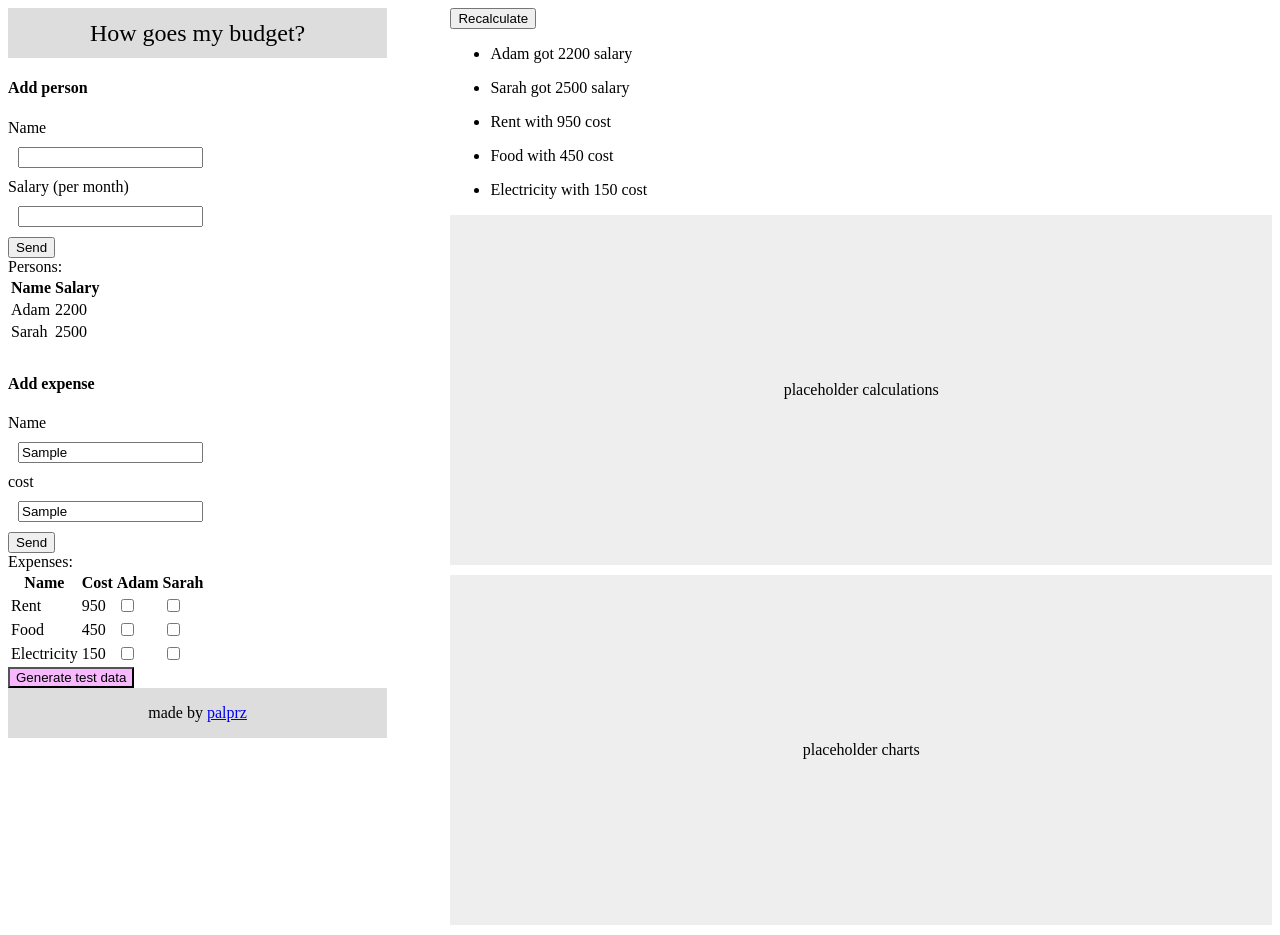
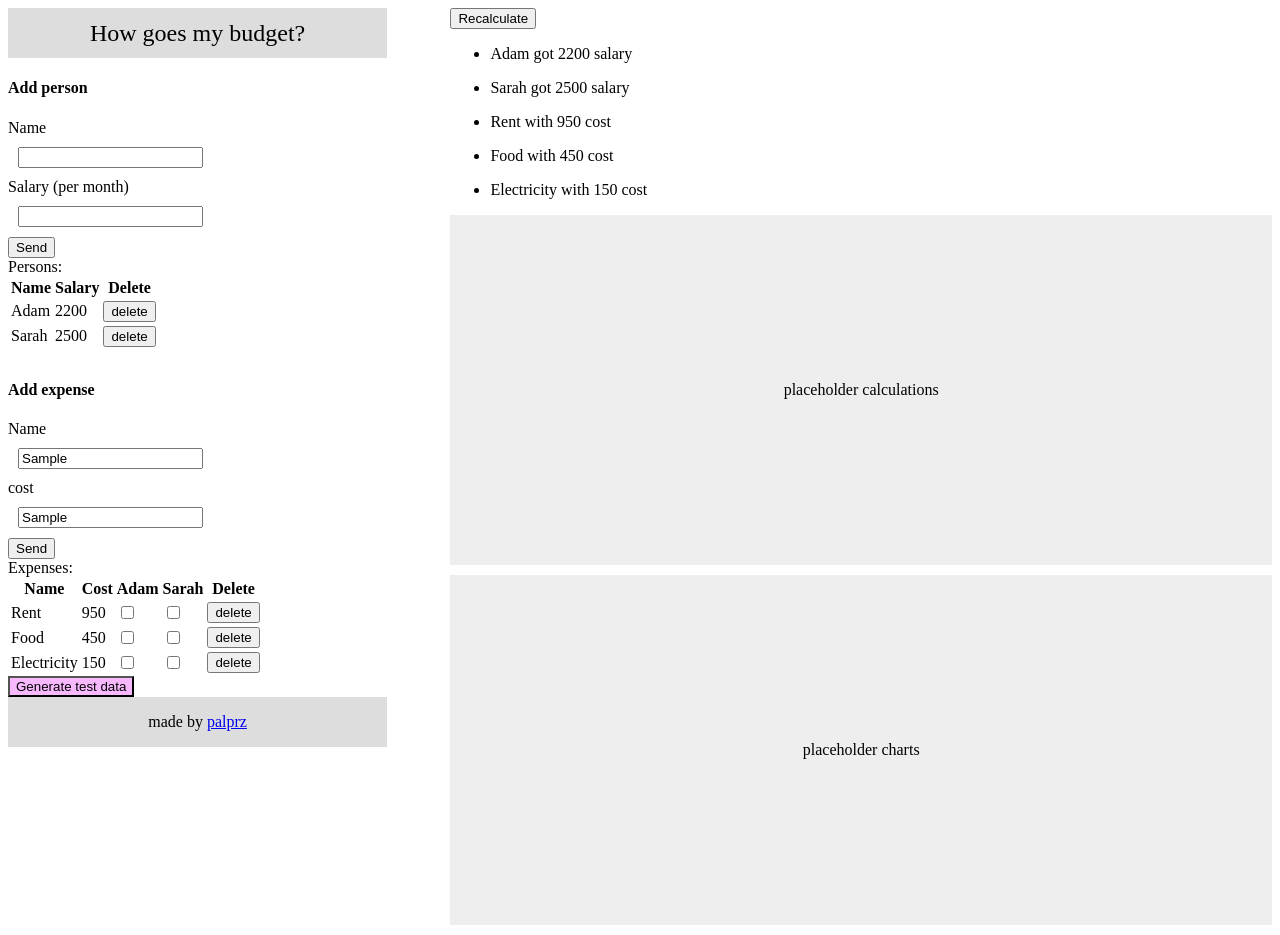
Before and after one commit to palprz/how-goes-my-budget, an Angular app: page / in a window 1280 px wide. Both pictures are taken after typing "Sample", "Sample" into the empty fields and a click on the button "Generate test data". Built offline with nearby package versions, Linux system fonts and the light colour scheme.

Commit message:
Add option to delete person and expense

```diff
--- a/src/app/expenses/expenses.component.html
+++ b/src/app/expenses/expenses.component.html
@@ -5,11 +5,13 @@
         <th>Name</th>
         <th>Cost</th>
         <th *ngFor='let person of persons'>{{ person.name }}</th>
+        <th>Delete</th>
     </tr>
     <tr *ngFor='let expense of expenses'>
         <td>{{ expense.name }}</td>
         <td>{{ expense.cost }}</td>
         <td *ngFor='let person of persons'><input (change)="assignPerson(expense, person, $event)" type="checkbox"/></td>
+        <td><button (click)="deleteExpense(expense)">delete</button></td>
     </tr>
 </table>
 <button style="background-color: rgb(247, 184, 253);" (click)='generateTestData()'>Generate test data</button>
--- a/src/app/expenses/expenses.component.ts
+++ b/src/app/expenses/expenses.component.ts
@@ -17,6 +17,13 @@ export class ExpensesComponent {
   constructor(private dataService: DataService) {
     this.expenses = dataService.getExpenses();
     this.persons = dataService.getPersons();
+  }
+
+  deleteExpense(expense: Expense) {
+    const index = this.expenses.indexOf(expense, 0);
+    if (index > -1) {
+      this.expenses.splice(index, 1);
+    }
   }
 
   assignPerson(expense: Expense, person: Person, event: any) {
--- a/src/app/persons/persons.component.html
+++ b/src/app/persons/persons.component.html
@@ -4,9 +4,11 @@
     <tr>
         <th>Name</th>
         <th>Salary</th>
+        <th>Delete</th>
     </tr>
     <tr *ngFor='let person of persons'>
         <td>{{ person.name }}</td>
         <td>{{ person.salary }}</td>
+        <td><button (click)="deletePerson(person)">delete</button></td>
     </tr>
 </table>
--- a/src/app/persons/persons.component.ts
+++ b/src/app/persons/persons.component.ts
@@ -15,4 +15,11 @@ export class PersonsComponent {
     this.persons = dataService.getPersons();
   }
 
+  deletePerson(person: Person) {
+    const index = this.persons.indexOf(person, 0);
+    if (index > -1) {
+      this.persons.splice(index, 1);
+    }
+  }
+
 }
```
